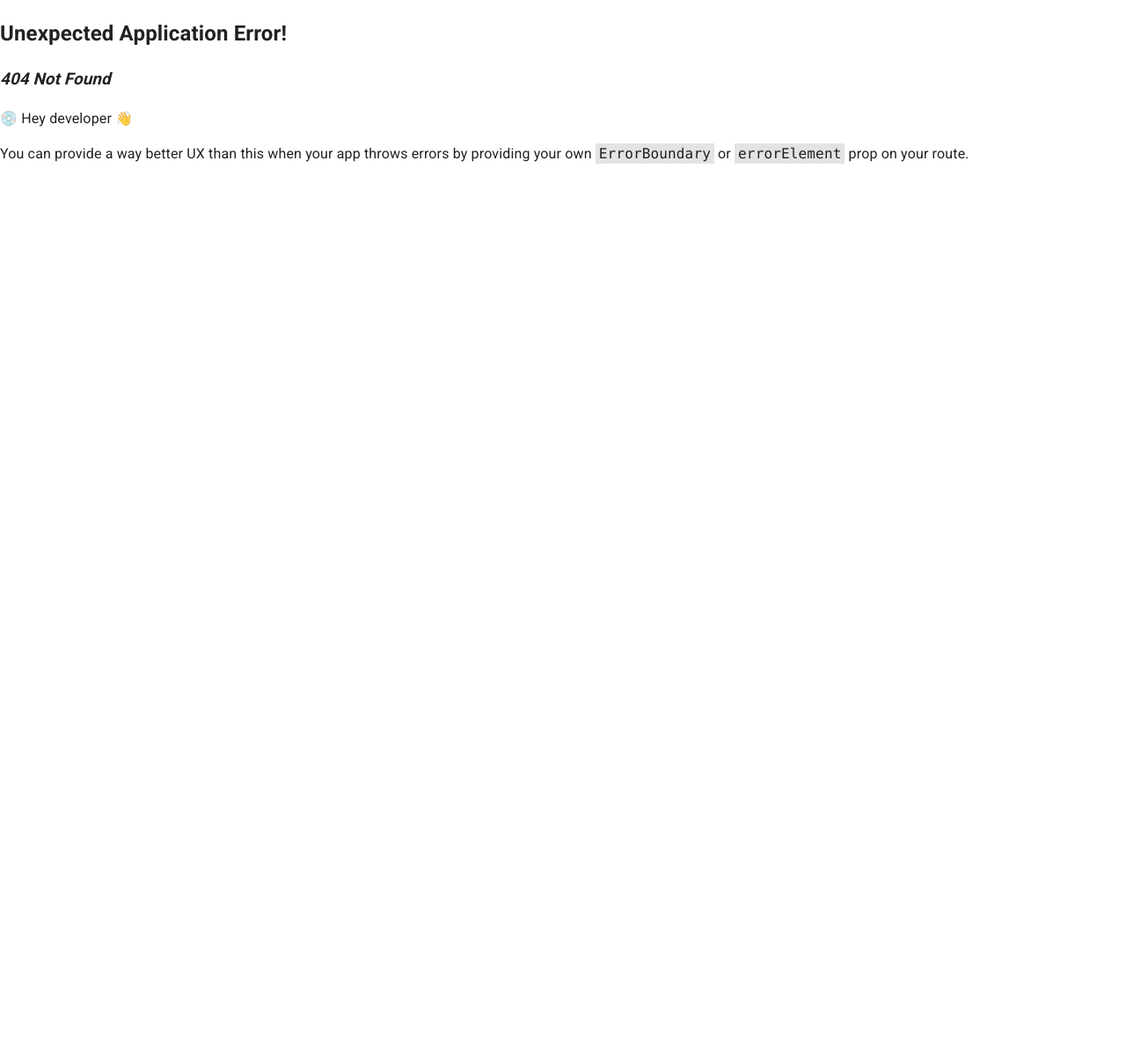
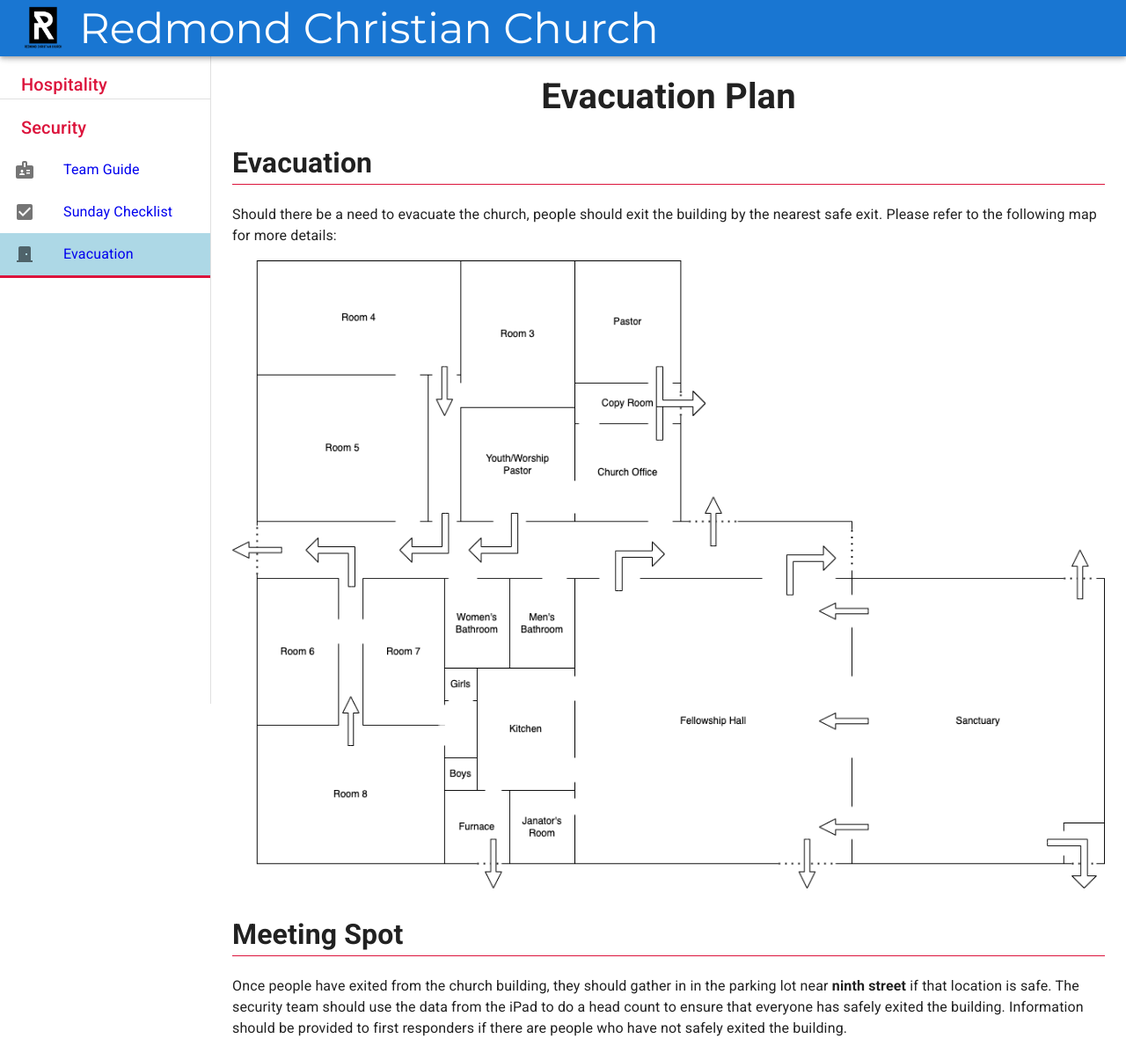
Before and after one commit to whitneyh/redmond-christian, a React (Create React App) app: page /security/evacuation in a window 1280 px wide. Before the commit this address had no page. Shown: the whole page at 88% size. Before the commit the page ends 800 px from the top, so only its background shows below. Built offline with nearby package versions, Linux system fonts and the light colour scheme; a web font is replaced by a local one.

Commit message:
RCC-10 Added evacuation plan

```diff
--- a/src/component/Nav.tsx
+++ b/src/component/Nav.tsx
@@ -15,7 +15,7 @@
  */
 
 import {Box, Divider, List, ListItem, ListItemIcon, ListItemText, Typography} from "@mui/material";
-import {Badge, CheckBox} from "@mui/icons-material";
+import {Badge, CheckBox, DoorFront} from "@mui/icons-material";
 import {NavLink} from "react-router-dom";
 import React from "react";
 
@@ -34,6 +34,7 @@ const Nav = (props: {setMobileOpen: React.Dispatch<React.SetStateAction<boolean>
                 {[
                     {name: 'Team Guide', icon: <Badge/>, route: '/security/guide'},
                     {name: 'Sunday Checklist', icon: <CheckBox/>, route: '/security/checklist'},
+                    {name: 'Evacuation', icon: <DoorFront/>, route: '/security/evacuation'},
                 ].map((item, index) => (
                     <NavLink to={item.route} onClick={() => setMobileOpen(false)}>
                         <ListItem key={index.toString()}>
--- a/src/index.tsx
+++ b/src/index.tsx
@@ -28,6 +28,7 @@ import '@fontsource/roboto/400.css';
 import '@fontsource/roboto/500.css';
 import '@fontsource/roboto/700.css';
 import {CssBaseline} from "@mui/material";
+import Evacuation from "./routes/Evacuation";
 
 const router = createBrowserRouter([
     {
@@ -35,7 +36,8 @@ const router = createBrowserRouter([
         children: [
             {path: '/', element: <Welcome/>},
             {path: '/security/guide', element: <SecurityGuide/>},
-            {path: '/security/checklist', element: <SecurityChecklist/>}
+            {path: '/security/checklist', element: <SecurityChecklist/>},
+            {path: '/security/evacuation', element: <Evacuation/>},
         ]
     }
 ])
--- /dev/null
+++ b/src/routes/Evacuation.tsx
@@ -0,0 +1,22 @@
+const Evacuation = () => {
+    return (
+        <>
+            <div className="header">Evacuation Plan</div>
+            <h1>Evacuation</h1>
+            <p>
+                Should there be a need to evacuate the church, people should exit the building by the nearest safe
+                exit. Please refer to the following map for more details:
+            </p>
+            <img src={process.env.PUBLIC_URL + '/floor_plan.png'} style={{width: '100%', height: 'auto'}}/>
+            <h1>Meeting Spot</h1>
+            <p>
+                Once people have exited from the church building, they should gather in in the parking lot near <strong>
+                ninth street</strong> if that location is safe. The security team should use the data from the iPad to
+                do a head count to ensure that everyone has safely exited the building. Information should be provided
+                to first responders if there are people who have not safely exited the building.
+            </p>
+        </>
+    )
+}
+
+export default Evacuation
```
Also changed, not shown: public/floor_plan.png (added), public/floor_plan.svg (added).
